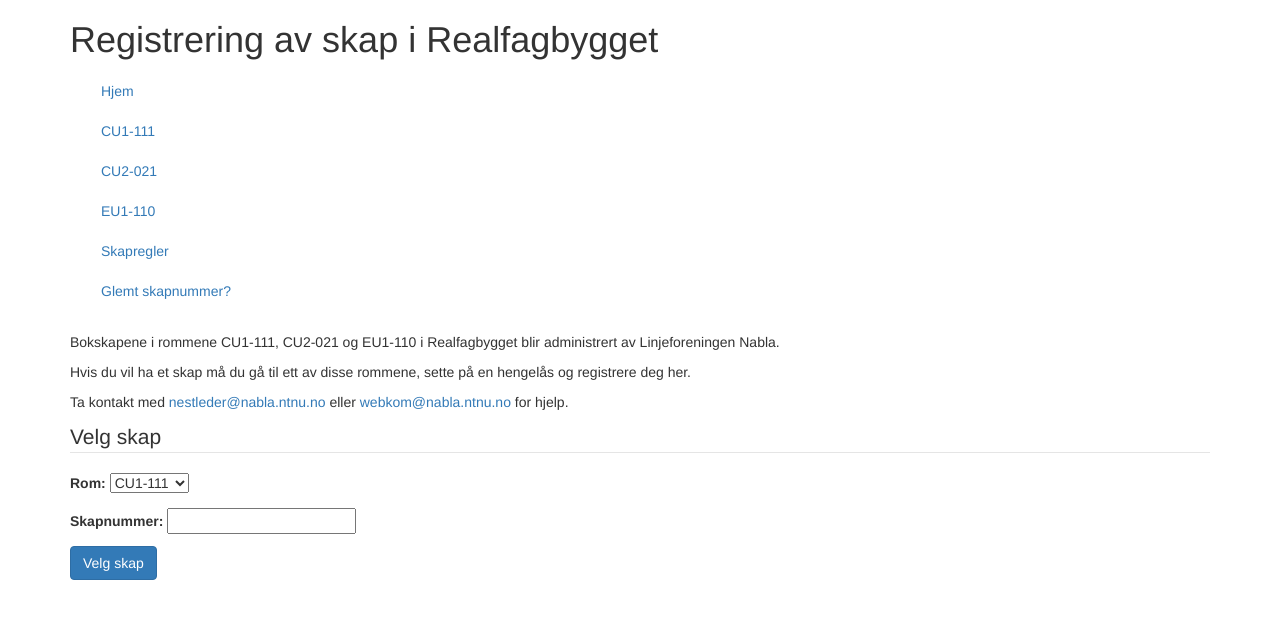
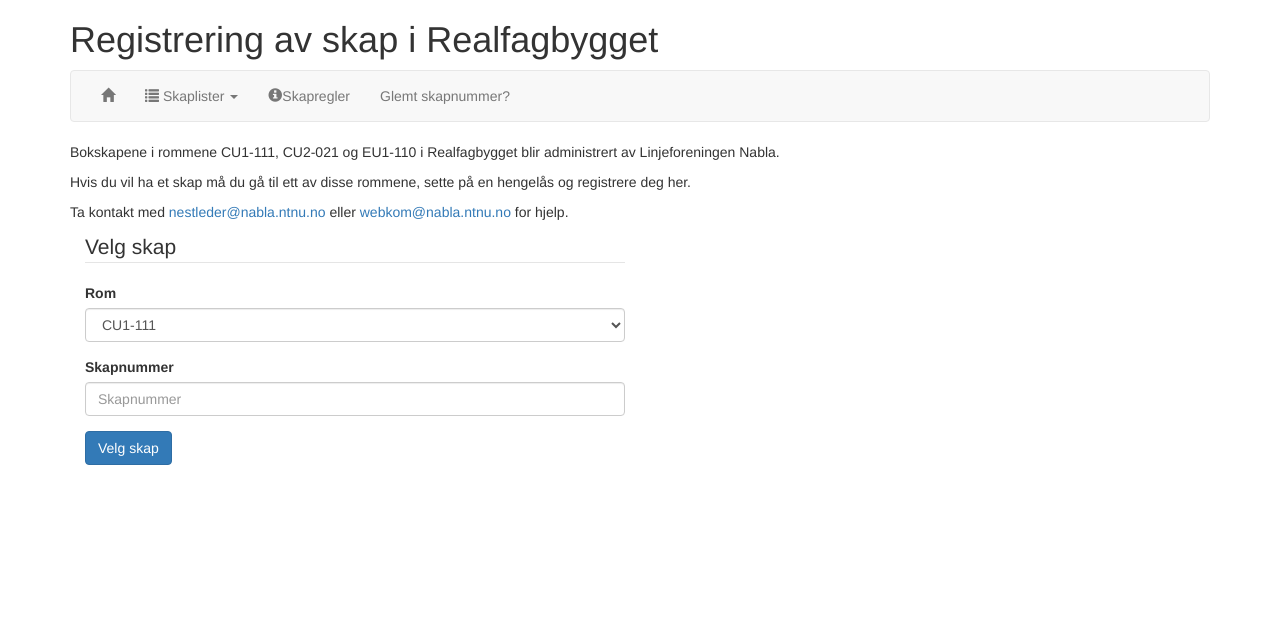
Before and after one commit to Nabla-NTNU/bokskap, a Django app: page / in a window 1280 px wide. Shown: the top 629 px of the page. Run offline with Django 3.2, Linux system fonts and the light colour scheme; some libraries are stand-ins or nearby versions; some web fonts are replaced.

Commit message:
Oppgradert til boostrap 3 plus litt små designendringer

```diff
--- a/requirements.txt
+++ b/requirements.txt
@@ -1 +1,2 @@
 django==1.7
+django-bootstrap3==4.11.0
--- a/skapsystem/locker/static/lockers.css
+++ /dev/null
@@ -1,10 +0,0 @@
-body {
-    padding-bottom: 50px;
-}
-
-.free {
-    background-color:#4444ff;
-}
-.reserved {
-    background-color:#ff0000;
-}
--- a/skapsystem/locker/templates/base.html
+++ b/skapsystem/locker/templates/base.html
@@ -1,43 +1,46 @@
+{% load bootstrap3 %}
 <!DOCTYPE html>
 <html lang="en">
 <head>
     <meta charset="utf-8">
     <meta name="viewport" content="width=device-width, initial-scale=1.0">
-    <link rel="stylesheet" type="text/css" href="/static/lockers.css">
-    <link href="//netdna.bootstrapcdn.com/twitter-bootstrap/2.3.0/css/bootstrap-combined.min.css" rel="stylesheet">
+    <link href="//maxcdn.bootstrapcdn.com/bootstrap/3.2.0/css/bootstrap.min.css" rel="stylesheet">
+    <link href="//maxcdn.bootstrapcdn.com/bootswatch/3.2.0/spacelab/bootstrap.min.css" rel="stylesheet">
     <title>
-        {% block title %}Reservasjon av skap i Realfagbygget{% endblock title %}
+        {% block title %}Registrering av skap i Realfagbygget{% endblock title %}
     </title>
 </head>
 <body>
     <div class="container">
         <h1>Registrering av skap i Realfagbygget</h1>
-        <div class="navbar">
-            <div class="navbar-inner">
+        <nav class="navbar navbar-default">
             <div class="container">
-                <ul class="nav">
-                    <li><a href="/">Hjem</a></li>
-                    <li><a href="{% url "list_lockers" room="CU1-111" %}">CU1-111</a></li>
-                    <li><a href="{% url "list_lockers" room="CU2-021" %}">CU2-021</a></li>
-                    <li><a href="{% url "list_lockers" room="EU1-110" %}">EU1-110</a></li>
-                    <li><a href="/static/bokskapreglement_NT.pdf">Skapregler</a></li>
+                <ul class="nav navbar-nav">
+                    <li><a href="/"><span class="glyphicon glyphicon-home"></span></a></li>
+                    <li class="dropdown">
+                        <a href="#om" class="dropdown-toggle" data-toggle="dropdown">
+                            <span class="glyphicon glyphicon-list"></span>
+                            Skaplister
+                            <span class="caret"></span>
+                        </a>
+                        <ul class="dropdown-menu" >
+                            <li><a href="{% url "list_lockers" room="CU1-111" %}">Rom CU1-111</a></li>
+                            <li><a href="{% url "list_lockers" room="CU2-021" %}">Rom CU2-021</a></li>
+                            <li><a href="{% url "list_lockers" room="EU1-110" %}">Rom EU1-110</a></li>
+                        </ul>
+                    </li>
+                    <li><a href="/static/bokskapreglement_NT.pdf"><span class="glyphicon glyphicon-info-sign"></span>Skapregler</a></li>
                     <li><a href="/reminder">Glemt skapnummer?</a></li>
                 </ul>
             </div>
-            </div>
-        </div>
+        </nav>
 
-        {% if messages %}
-        <ul class="messages">
-            {% for message in messages %}
-            <li{% if message.tags %} class="{{ message.tags }}"{% endif %}>{{ message }}</li>
-            {% endfor %}
-        </ul>
-        {% endif %}
+        {% bootstrap_messages %}
 
         {% block content %}
         {% endblock content %}
     </div>
-    <script src="//netdna.bootstrapcdn.com/twitter-bootstrap/2.3.0/js/bootstrap.min.js"></script>
+    <script src="http://code.jquery.com/jquery-1.9.1.min.js"></script>
+    <script src="https://maxcdn.bootstrapcdn.com/bootstrap/3.2.0/js/bootstrap.min.js"></script>
 </body>
 </html>
--- a/skapsystem/locker/templates/locker/forgotten_lockers.html
+++ b/skapsystem/locker/templates/locker/forgotten_lockers.html
@@ -1,4 +1,6 @@
 {% extends "base.html" %}
+{% load bootstrap3 %}
+
 {% block content %}
 
 <p>Har du glemt hvilke skap du har?</p>
@@ -7,7 +9,7 @@
 <form method="post" >
     <fieldset>
         {% csrf_token %}
-        {{ form.as_p }}
+        {% bootstrap_form form %}
         <button type="submit" class="btn btn-primary">
             Send epost
         </button>
--- a/skapsystem/locker/templates/locker/index.html
+++ b/skapsystem/locker/templates/locker/index.html
@@ -1,22 +1,24 @@
 {% extends "base.html" %}
+{% load bootstrap3 %}
 
 {% block content %}
 
 <p>Bokskapene i rommene CU1-111, CU2-021 og EU1-110 i Realfagbygget blir administrert av Linjeforeningen Nabla.</p>
 <p>Hvis du vil ha et skap må du gå til ett av disse rommene, sette på en hengelås og registrere deg her.</p>
-<p>Ta kontakt med <a href="mailto:nestleder@nabla.ntnu.no">nestleder@nabla.ntnu.no</a> eller
-   <a href="mailto:webkom@nabla.ntnu.no">webkom@nabla.ntnu.no</a> for hjelp.</p>
+<p>
+    Ta kontakt med <a href="mailto:nestleder@nabla.ntnu.no">nestleder@nabla.ntnu.no</a>
+    eller <a href="mailto:webkom@nabla.ntnu.no">webkom@nabla.ntnu.no</a> for hjelp.
+</p>
 
 
-<form method="post" >
-    <fieldset>
-        <legend>Velg skap</legend>
-        {% csrf_token %}
-        {{ form.as_p }}
-        <button type="submit" class="btn btn-primary">
-            Velg skap
-        </button>
-    </fieldset>
+<form class="col-md-6" method="post" >
+    <legend>Velg skap</legend>
+    {% csrf_token %}
+    {% bootstrap_form form %}
+    <button type="submit" class="btn btn-primary">
+        Velg skap
+    </button>
 </form>
 
+
 {% endblock %}
--- a/skapsystem/skapsystem/settings/base.py
+++ b/skapsystem/skapsystem/settings/base.py
@@ -119,6 +119,7 @@ INSTALLED_APPS = (
     'django.contrib.admin',
     # Uncomment the next line to enable admin documentation:
     'django.contrib.admindocs',
+    'bootstrap3',
     'locker',
 )
 
```
Also changed, not shown: skapsystem/locker/templates/locker/locker_list.html (+7 -5 lines), skapsystem/locker/templates/locker/locker_registration.html (+5 -3 lines).
